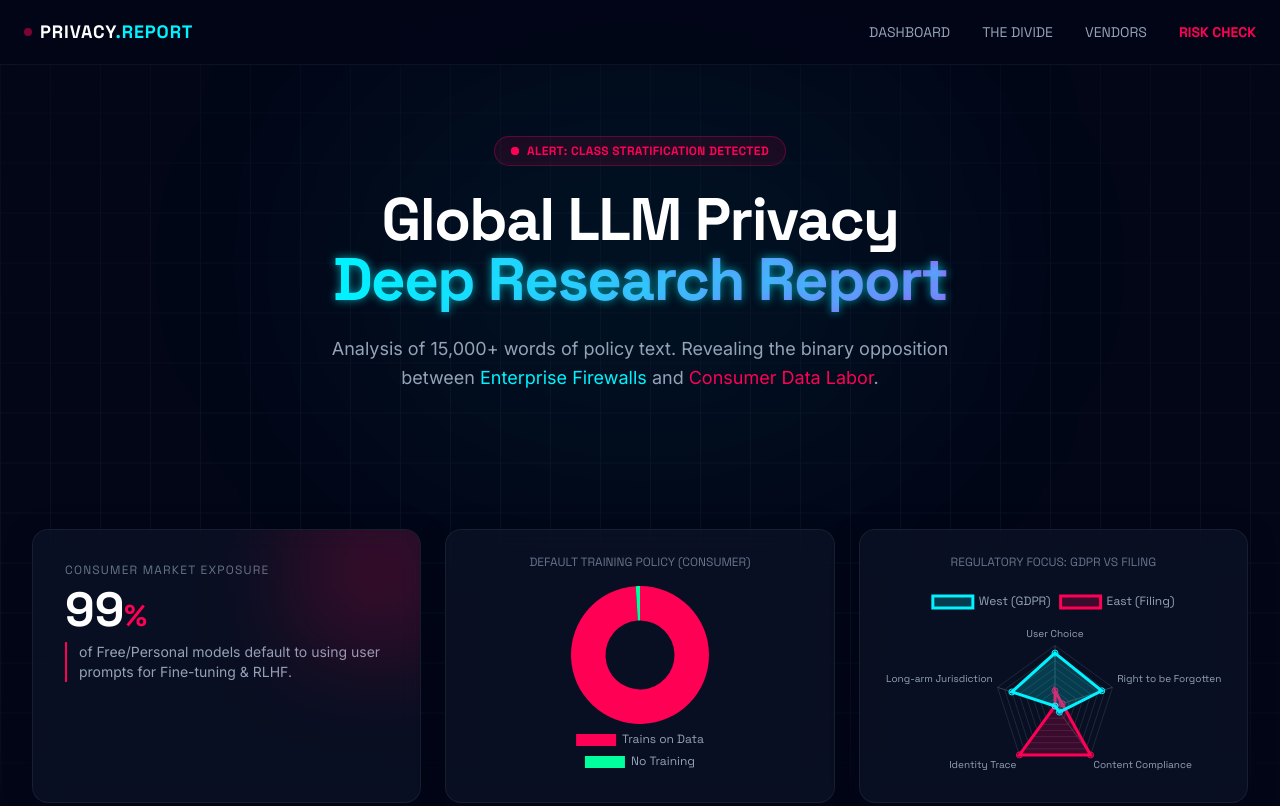
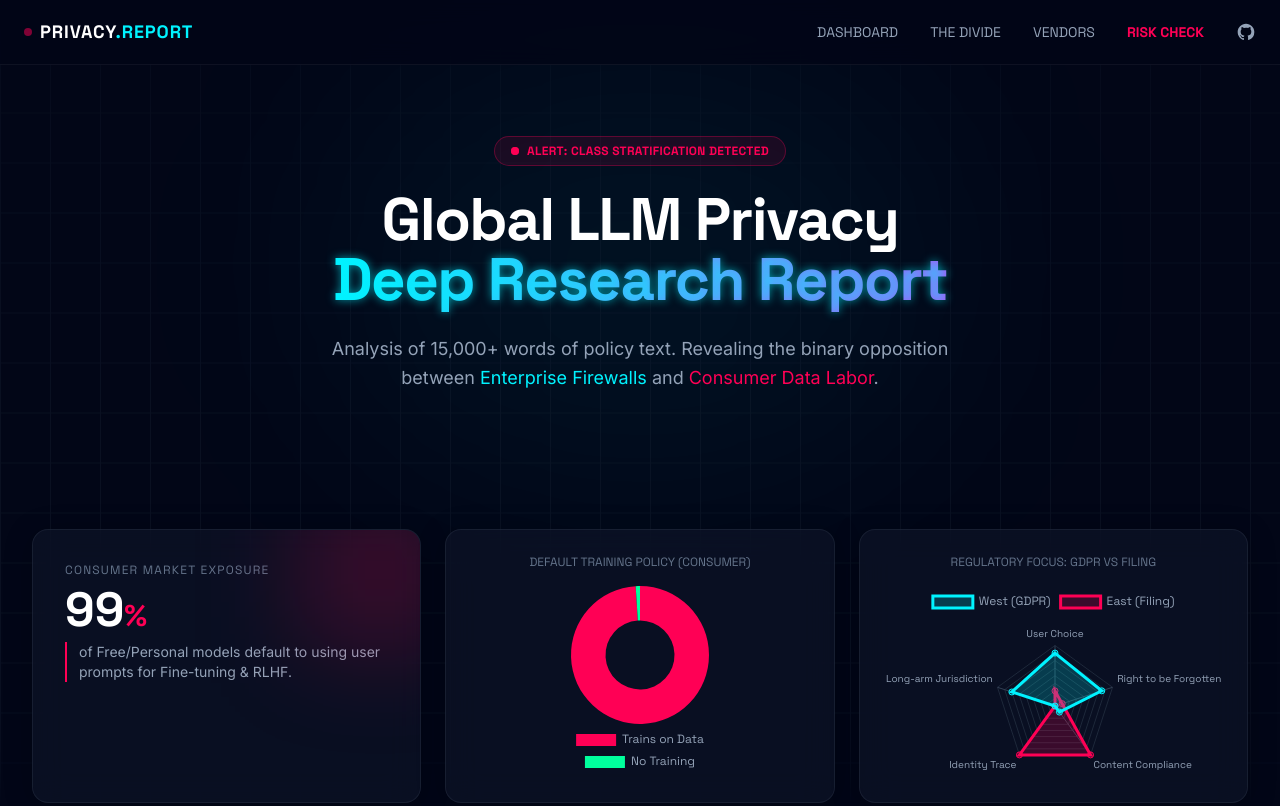
Before and after one commit to zoubingwu/ai-privacy-watch, a plain HTML site: page index.html in a window 1280 px wide. Shown: the top 806 px of the page. Drawn offline with nearby package versions, Linux system fonts and the light colour scheme.

Commit message:
feat: add GitHub link to navigation for easy access to repository

```diff
--- a/index.html
+++ b/index.html
@@ -167,7 +167,19 @@
         <button onclick="scrollToId('matrix')" class="hover:text-neon-blue transition-colors">VENDORS</button>
         <button onclick="scrollToId('calculator')"
           class="text-neon-red hover:text-white transition-colors font-bold">RISK CHECK</button>
+
+        <div class="flex items-center">
+          <a href="https://github.com/zoubingwu/ai-privacy-watch" target="_blank"
+            class="text-slate-400 hover:text-white transition-colors">
+            <svg class="w-5 h-5" fill="currentColor" viewBox="0 0 24 24" aria-hidden="true">
+              <path fill-rule="evenodd"
+                d="M12 2C6.477 2 2 6.484 2 12.017c0 4.425 2.865 8.18 6.839 9.504.5.092.682-.217.682-.483 0-.237-.008-.868-.013-1.703-2.782.605-3.369-1.343-3.369-1.343-.454-1.158-1.11-1.466-1.11-1.466-.908-.62.069-.608.069-.608 1.003.07 1.531 1.032 1.531 1.032.892 1.53 2.341 1.088 2.91.832.092-.647.35-1.088.636-1.338-2.22-.253-4.555-1.113-4.555-4.951 0-1.093.39-1.988 1.029-2.688-.103-.253-.446-1.272.098-2.65 0 0 .84-.27 2.75 1.026A9.564 9.564 0 0112 6.844c.85.004 1.705.115 2.504.337 1.909-1.296 2.747-1.027 2.747-1.027.546 1.379.202 2.398.1 2.651.64.7 1.028 1.595 1.028 2.688 0 3.848-2.339 4.695-4.566 4.943.359.309.678.92.678 1.855 0 1.338-.012 2.419-.012 2.747 0 .268.18.58.688.482A10.019 10.019 0 0022 12.017C22 6.484 17.522 2 12 2z"
+                clip-rule="evenodd"></path>
+            </svg>
+          </a>
+        </div>
       </div>
+
     </div>
   </nav>
 
```
